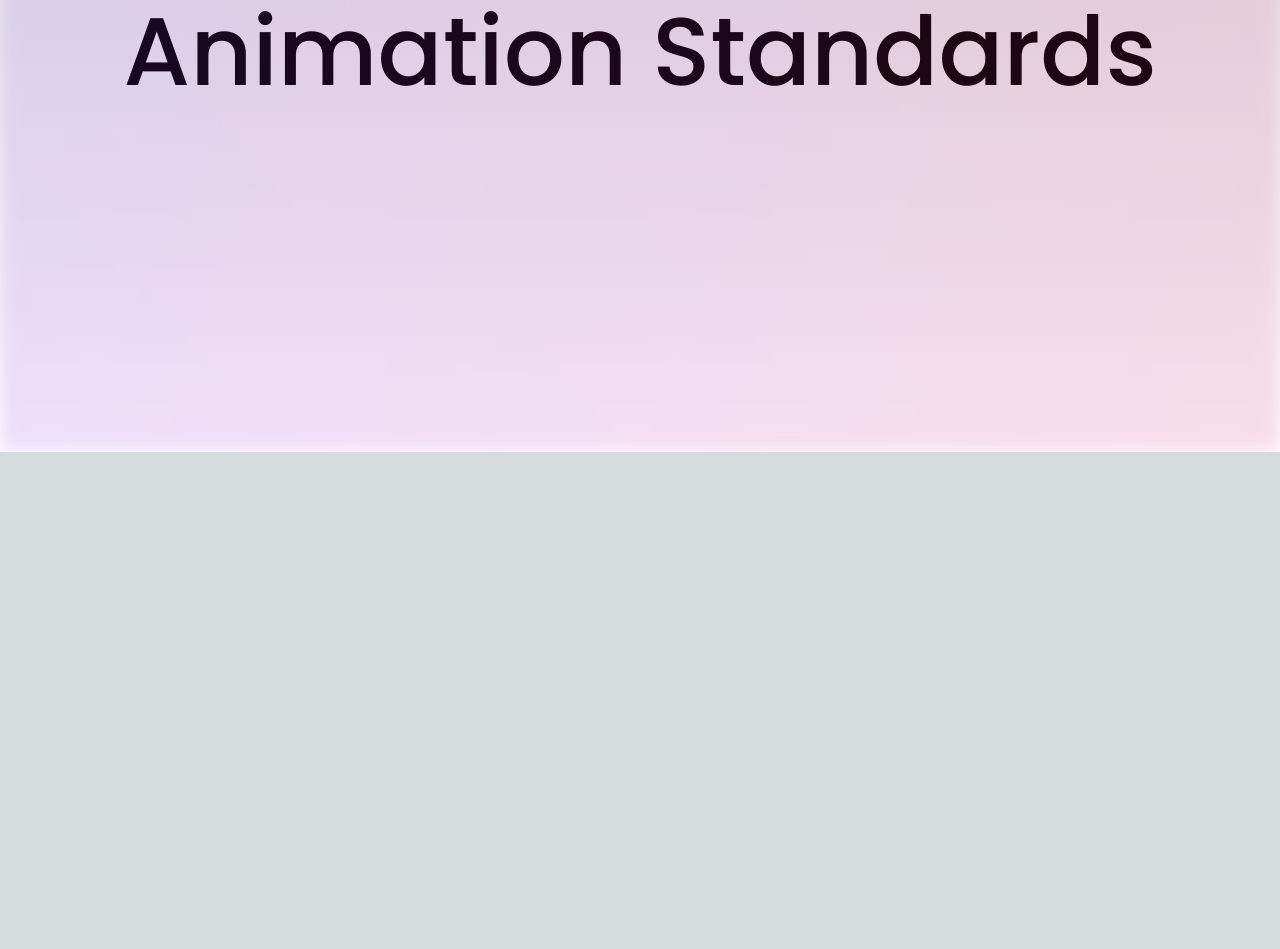
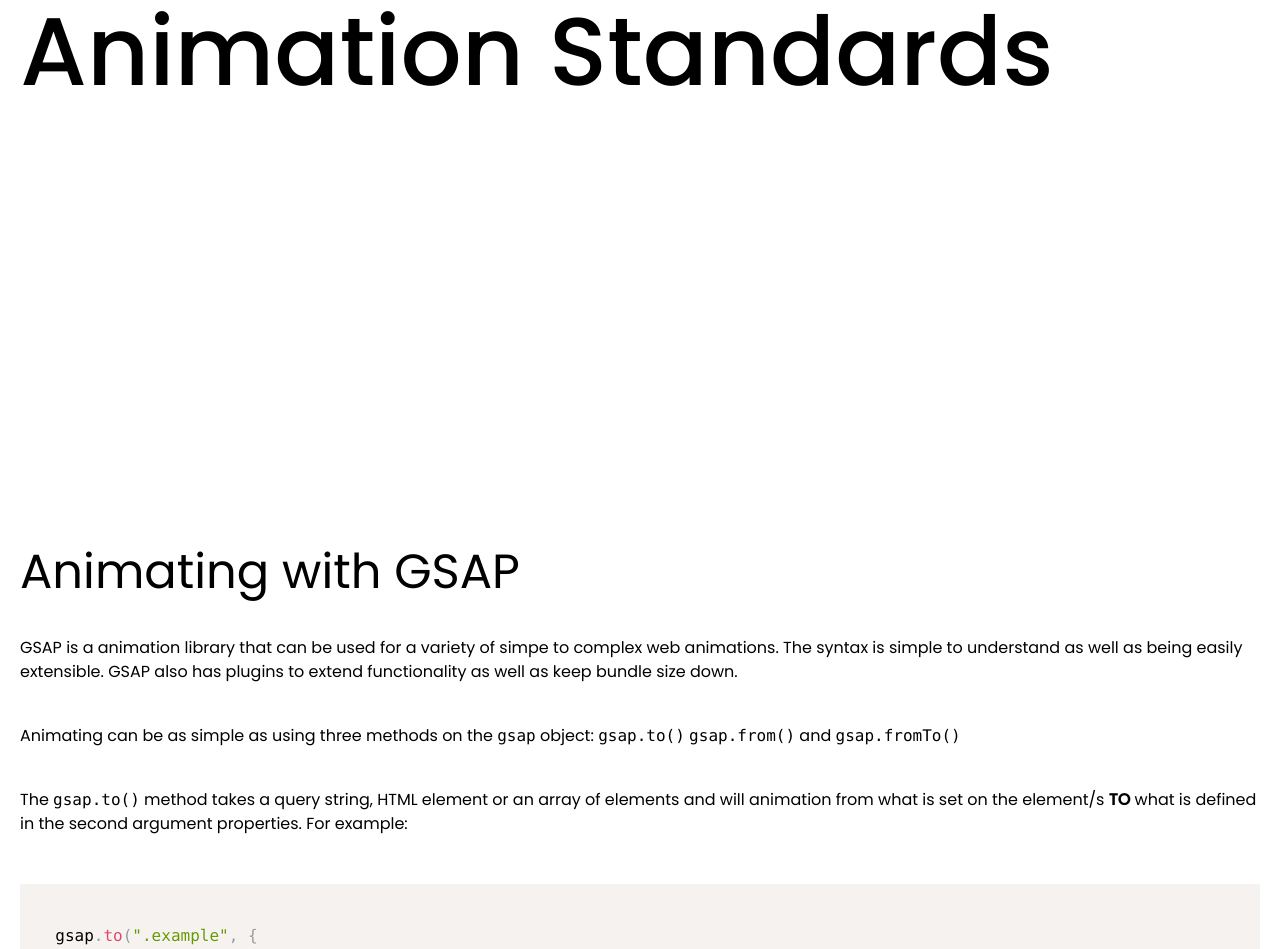
Before and after one commit to Jwakers/animation-standards, a Next.js app: page / in a window 1280 px wide. Shown: the part 348-1297 px from the top of the page. Before the commit the page ends 800 px from the top, so only its background shows below. Built offline with nearby package versions, Linux system fonts and the light colour scheme.

Commit message:
Sytax component and basic GSAP docs

```diff
--- a/src/app/globals.css
+++ b/src/app/globals.css
@@ -18,10 +18,4 @@
 
 body {
   color: rgb(var(--foreground-rgb));
-  background: linear-gradient(
-      to bottom,
-      transparent,
-      rgb(var(--background-end-rgb))
-    )
-    rgb(var(--background-start-rgb));
 }
--- a/src/app/page.tsx
+++ b/src/app/page.tsx
@@ -1,10 +1,105 @@
+"use client";
+
+import { gsap } from "gsap";
+import { useGSAP } from "@gsap/react";
+import { useRef } from "react";
+import Container from "@/components/container";
+import Syntax from "@/components/syntax";
+
 export default function Home() {
+  const headingRef = useRef<HTMLHeadingElement>(null);
+
+  useGSAP(() => {
+    gsap.from(headingRef.current, {
+      opacity: 0,
+      scale: 1.2,
+    });
+  }, []);
+
   return (
     <main className="min-h-screen">
-      <div className="relative h-screen w-screen flex flex-col justify-center items-center">
-        <div className="absolute inset-0 bg-gradient-to-r from-purple-600 to-pink-600 rounded-lg blur opacity-15 group-hover:opacity-100 transition duration-1000 group-hover:duration-200"></div>
-        <h1 className="text-8xl font-medium">Animation Standards</h1>
+      <div className="relative h-screen flex flex-col justify-center items-center">
+        <Container>
+          <h1 className="text-8xl font-medium" ref={headingRef}>
+            Animation Standards
+          </h1>
+        </Container>
       </div>
+      <Container className="pt-24 flex flex-col gap-y-10">
+        <h2 className="text-5xl">
+          Animating with{" "}
+          <a href="https://gsap.com/docs/v3/" target="_blank">
+            GSAP
+          </a>
+        </h2>
+        <p>
+          GSAP is a animation library that can be used for a variety of simpe to
+          complex web animations. The syntax is simple to understand as well as
+          being easily extensible. GSAP also has plugins to extend functionality
+          as well as keep bundle size down.
+        </p>
+        <p>
+          Animating can be as simple as using three methods on the{" "}
+          <code>gsap</code> object: <code>gsap.to()</code>{" "}
+          <code>gsap.from()</code> and <code>gsap.fromTo()</code>
+        </p>
+        <p>
+          The <code>gsap.to()</code> method takes a query string, HTML element
+          or an array of elements and will animation from what is set on the
+          element/s <strong>TO</strong> what is defined in the second argument
+          properties. For example:
+        </p>
+        <Syntax language="javascript">{`
+  gsap.to(".example", {
+    x: 100,
+    color: blue,
+  });
+        `}</Syntax>
+        <p>
+          This will take the element/s and animate change the colour to blue and
+          move them accross the x axis by 100 pixels.
+        </p>
+        <p>
+          If targeting multiple elements, you can use the <code>stagger</code>{" "}
+          property to space out their animations.
+        </p>
+        <Syntax language="javascript">{`
+  gsap.to(".example", {
+    x: 100,
+    color: blue,
+    stagger: 0.5
+  });
+        `}</Syntax>
+        <p>
+          The <code>gsap.from</code> method is very similar but in reverse,
+          instead it will animate from the defined properted in the method, to
+          what the element currenty has set.
+        </p>
+        <p>
+          lastly <code>gsap.fromTo()</code>, will take two sets of animation
+          properties for more granular control animating from the frst set to
+          the second, for example:
+        </p>
+        <Syntax language="javascript">{`
+  gsap.fromTo(".example", {
+    scale: 0.5,
+  }, {
+    scale: 1
+  });
+        `}</Syntax>
+        <p>
+          One last basic but important method on gsap is
+          <code>gsap.set()</code>. Again takes the same arguments as{" "}
+          <code>.to()</code> or <code>.from()</code> however will not transition
+          these animations but simply set them as the starting styles. This is
+          very useful for rigging an animation that is dynamially triggered.
+        </p>
+        <Syntax language="javascript">{`
+  gsap.set(".example", {
+    opacty: 0,
+  });
+        `}</Syntax>
+      </Container>
     </main>
   );
 }
--- /dev/null
+++ b/src/components/container.tsx
@@ -0,0 +1,15 @@
+import clsx from "clsx";
+import { ClassValue } from "clsx";
+
+export default function Container({
+  children,
+  className,
+}: React.PropsWithChildren<{ className?: ClassValue }>) {
+  return (
+    <div
+      className={clsx(className, "mx-auto w-[clamp(1vw,_100%_-_40px,_80rem)]")}
+    >
+      {children}
+    </div>
+  );
+}
--- /dev/null
+++ b/src/components/syntax.tsx
@@ -0,0 +1,5 @@
+import { Prism, SyntaxHighlighterProps } from "react-syntax-highlighter";
+
+export default function Syntax({ children, ...rest }: SyntaxHighlighterProps) {
+  return <Prism {...rest}>{children}</Prism>;
+}
```
Also changed, not shown: package.json (+9 -4 lines), 1 other file (tests, documents, lock files or other folders).
